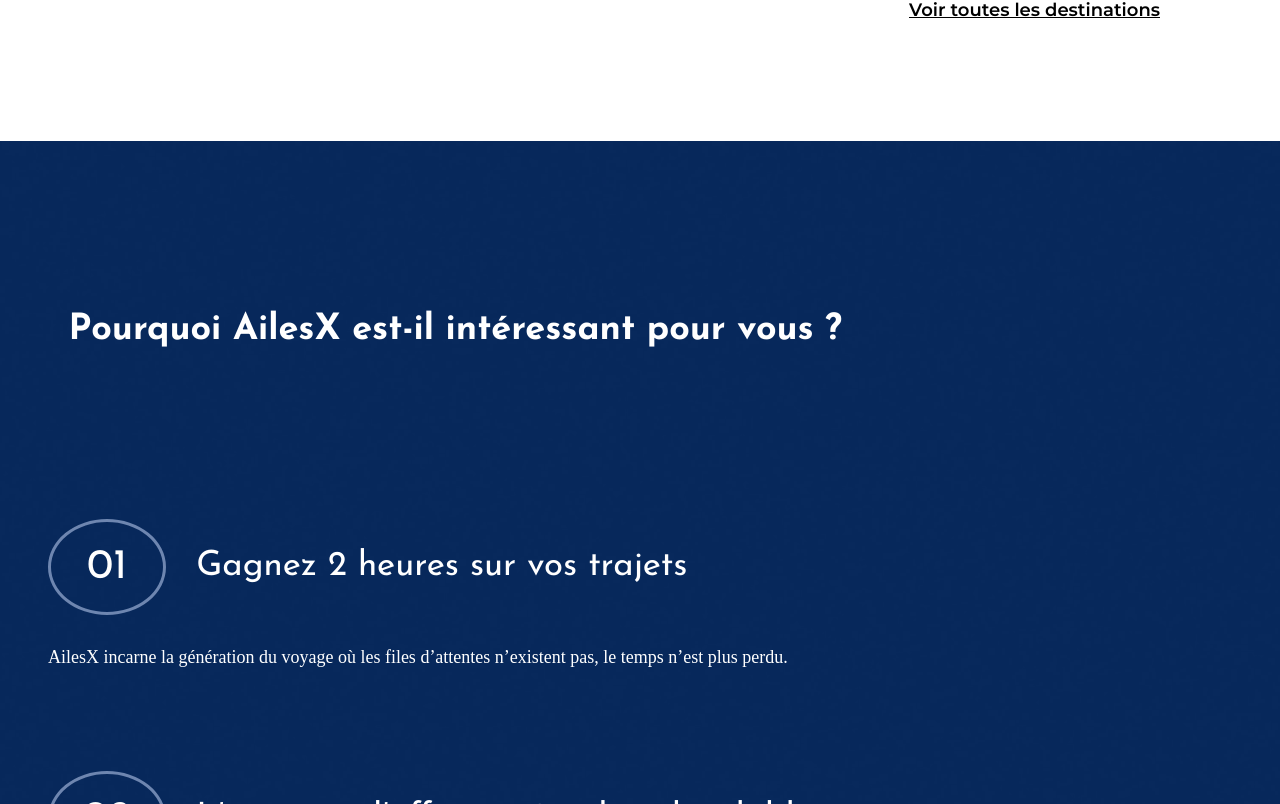
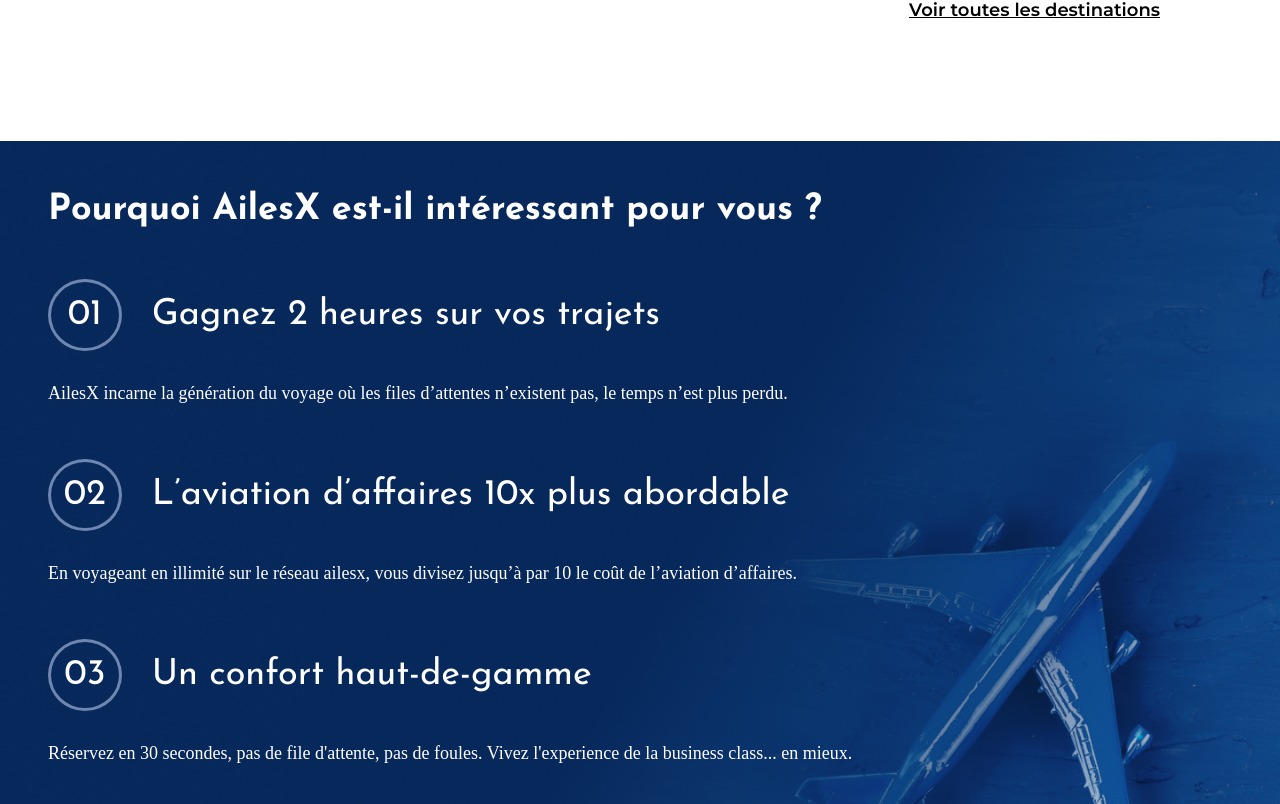
Before and after one commit to salimranainfo/aliesx-svelte-app, a Svelte app: page / in a window 1280 px wide. Shown: the part 1376-2180 px from the top of the page. Built offline with nearby package versions, Linux system fonts and the light colour scheme; a web font is replaced by a local one.

Commit message:
steps section adjusted for tablet

```diff
--- a/src/comps/Steps.svelte
+++ b/src/comps/Steps.svelte
@@ -1,10 +1,16 @@
 <script>
   export let content;
+  export let windowWidth;
 </script>
 
 <section>
   <div class="bg-image">
-    <img src="/img/bg_steps_mobile.png" alt="" />
+    <img
+      src={windowWidth >= 768
+        ? "/img/bg_steps_desktop.png"
+        : "/img/bg_steps_mobile.png"}
+      alt=""
+    />
   </div>
 
   <div class="container">
@@ -92,4 +98,46 @@
     font-size: 0.75rem;
     line-height: 1.5rem;
   }
+
+  /* For 768px and higher */
+
+  @media (min-width: 768px) {
+    .container {
+      padding: 2rem 2rem;
+    }
+
+    .headline {
+      margin-bottom: 2rem;
+      text-align: left;
+    }
+
+    .content-single {
+      margin-bottom: 2rem;
+      padding-right: 15rem;
+    }
+
+    .content-single h3 {
+      display: flex;
+      justify-content: start;
+      align-items: center;
+      margin-bottom: 1rem;
+    }
+
+    .content-single h3 .number {
+      width: 3.5rem;
+      height: 3rem;
+      font-size: 1.5rem;
+      margin-right: 1.25rem;
+    }
+
+    .content-single h3 .text {
+      width: 100%;
+      font-size: 1.5rem;
+    }
+
+    .content-single p {
+      font-size: 0.75rem;
+      line-height: 1.5rem;
+    }
+  }
 </style>
```
